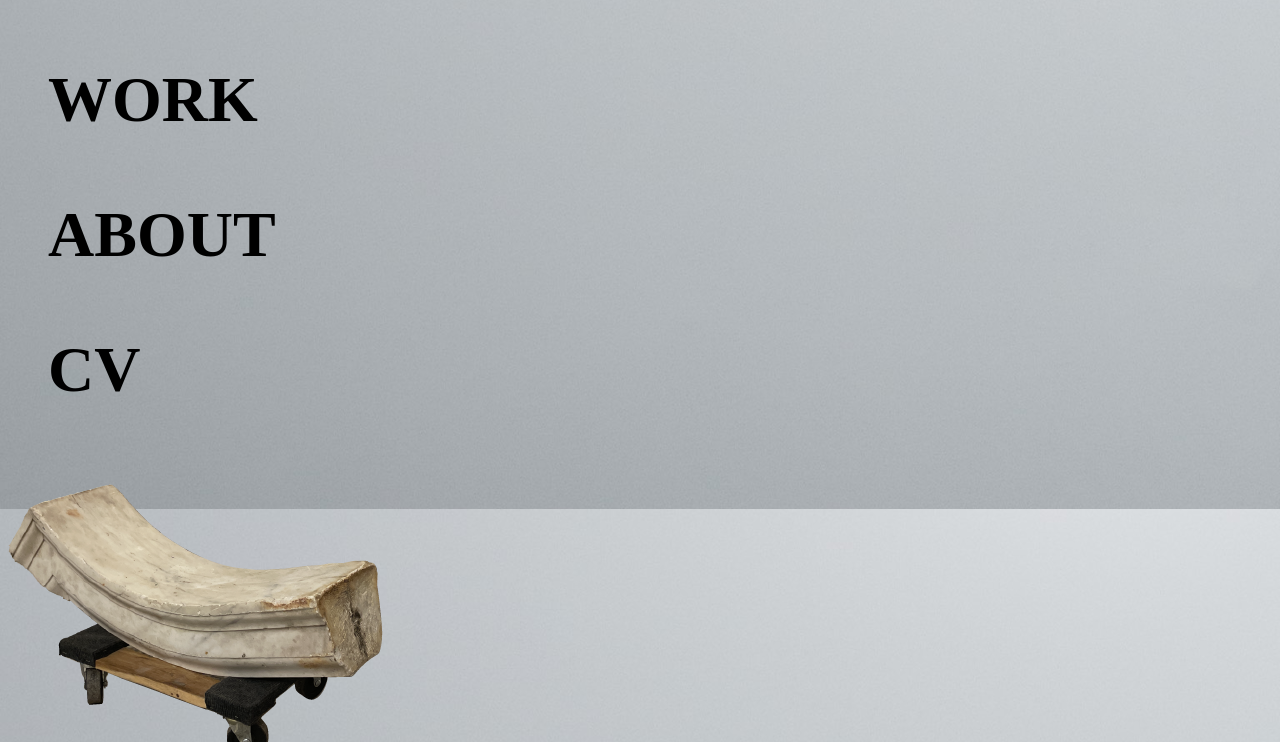
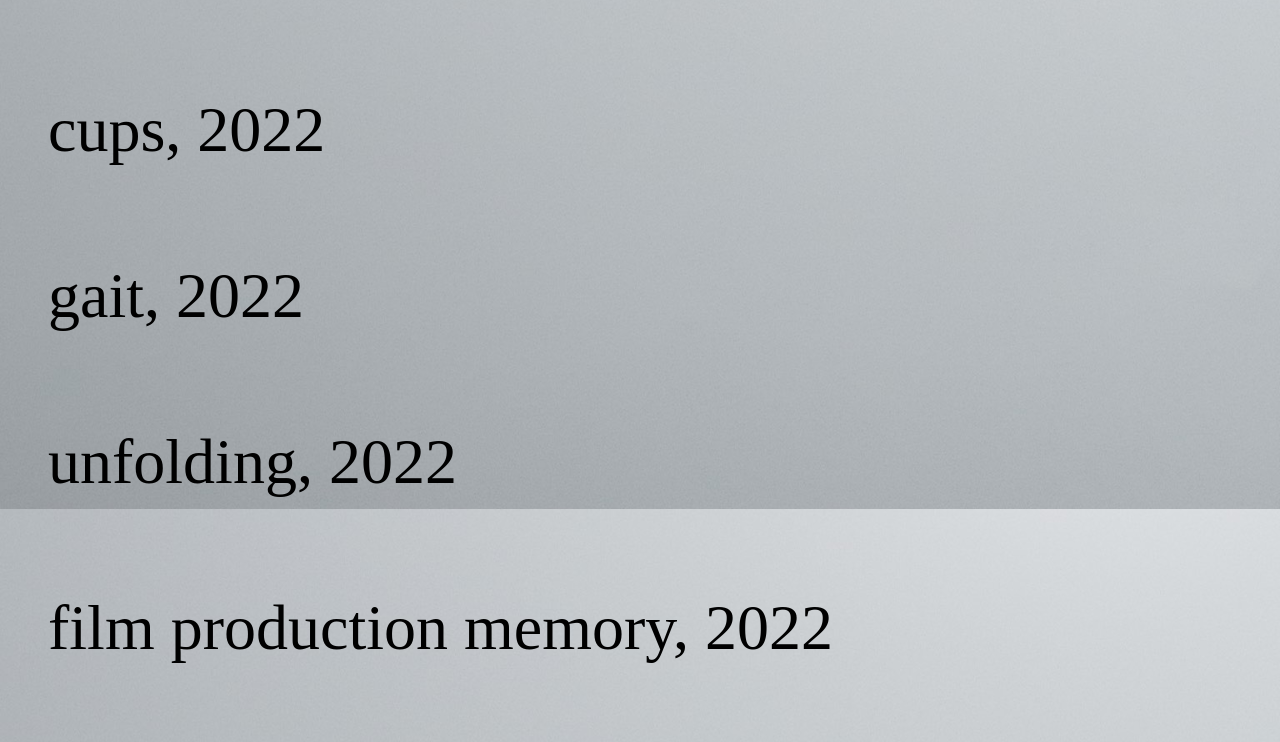
Before and after one commit to liammdavis/liammdavis.github.io, a Jekyll site: the page built from index.html, in a window 1280 px wide and 1400 px high, scrolled down 391 px. Shown: the top 742 px of the window. Built offline with Jekyll 4.4.1, drawn with Linux system fonts in a browser that asks for light colours; some of the changed text lies outside the part shown; grey boxes are pictures that could not be loaded.

Commit message:
actually new nav

```diff
--- a/_layouts/default.html
+++ b/_layouts/default.html
@@ -8,19 +8,22 @@
 				<h1>LIAM DAVIS</h1>
 		<body>
 
-		     <nav>
-	    		<ul>
-	        		<li><a href="/">HOME</a></li>
-		        	<li><a href="/work">WORK</a></li>
-	        		<li><a href="/about">ABOUT</a></li>
-	        		<li><a href="/cv">CV</a></li>
-	    		</ul>
-		      </nav>
+
 			<div class="container">
 
 			{{ content }}
 
 			</div><!-- /.container -->
+
+			<nav>
+	    		<ul>
+	        		<!-- <li><a href="/">HOME</a></li> -->
+		        	<!-- <li><a href="/work">WORK</a></li> -->
+	        		<li><a href="/about">ABOUT</a></li>
+	        		<li><a href="/cv">CV</a></li>
+	    		</ul>
+		      </nav>
+
 			<footer>
 	    		<ul>
 					<li>liammd3@gmail.com</li>
--- a/_layouts/works.html
+++ b/_layouts/works.html
@@ -10,7 +10,7 @@
 		     <nav>
 	    		<ul>
 					<li><a href="/">HOME</a></li>
-					<li><a href="/work">BACK</a></li>
+					<!-- <li><a href="/work">BACK</a></li> -->
 	    		</ul>
 		      </nav>
 			<div class="container">
--- a/index.html
+++ b/index.html
@@ -3,15 +3,31 @@
 title: LIAM DAVIS
 ---
 <div>
+
+	<div class="work">
+		<ul class="piece">
+			<li><strong>WORK</strong></li>
+			<li><a href="/work/cups">cups, 2022</a></li>
+			<li><a href="/work/gait">gait, 2022</a></li>
+			<li><a href="/work/rack">unfolding, 2022</a></li>
+			<li><a href="/work/film">film production memory, 2022</a></li>
+			<!--<li><a href="/work/tide">untitled (tide), 2022</a></li>	-->
+			<li><a href="/work/bathroom">showers, 2022</a></li>
+			<li><a href="/work/hallway">hall way, 2021</a></li>
+			<li><a href="/work/housing">Assorted Housing, 2021</a></li>
+			<li><a href="/work/machine">untitled (washing machine), 2020</a></li>
+
+		</ul>
+
+		<ul class="other">
+			<li><a href="/work/archive">archive</a></li>
+		</ul>
+			<!--
+			<br>
+			<li><a href="/work/exhibitions">exhibitions</a></li>
+			-->
+
 	<img src="/docs/assets/stone-dolly.png"
 	     alt="stone dolly">
 
-
-
-
 </div>
-
-<div class="righthand">
-	<img src="/docs/assets/star.png"
-		 alt="steel star">
-</div>
```
